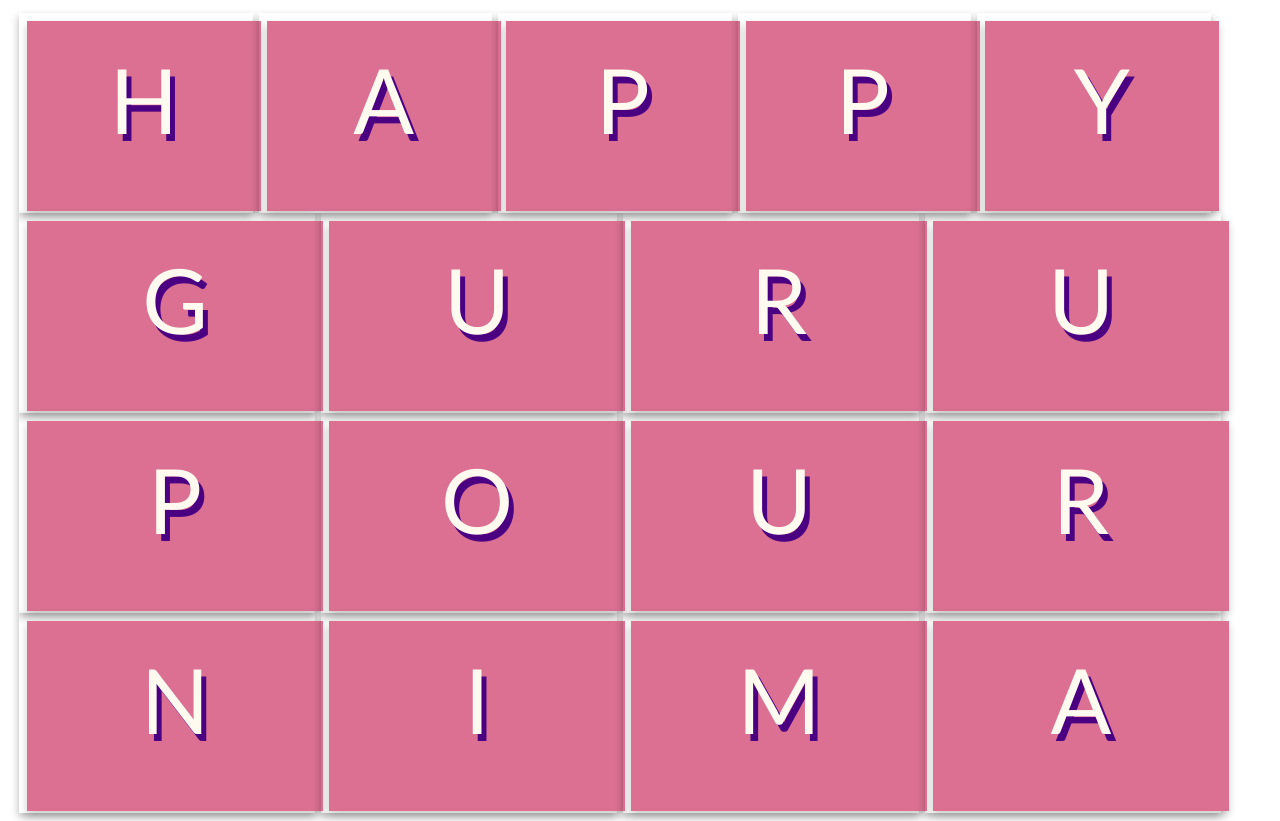
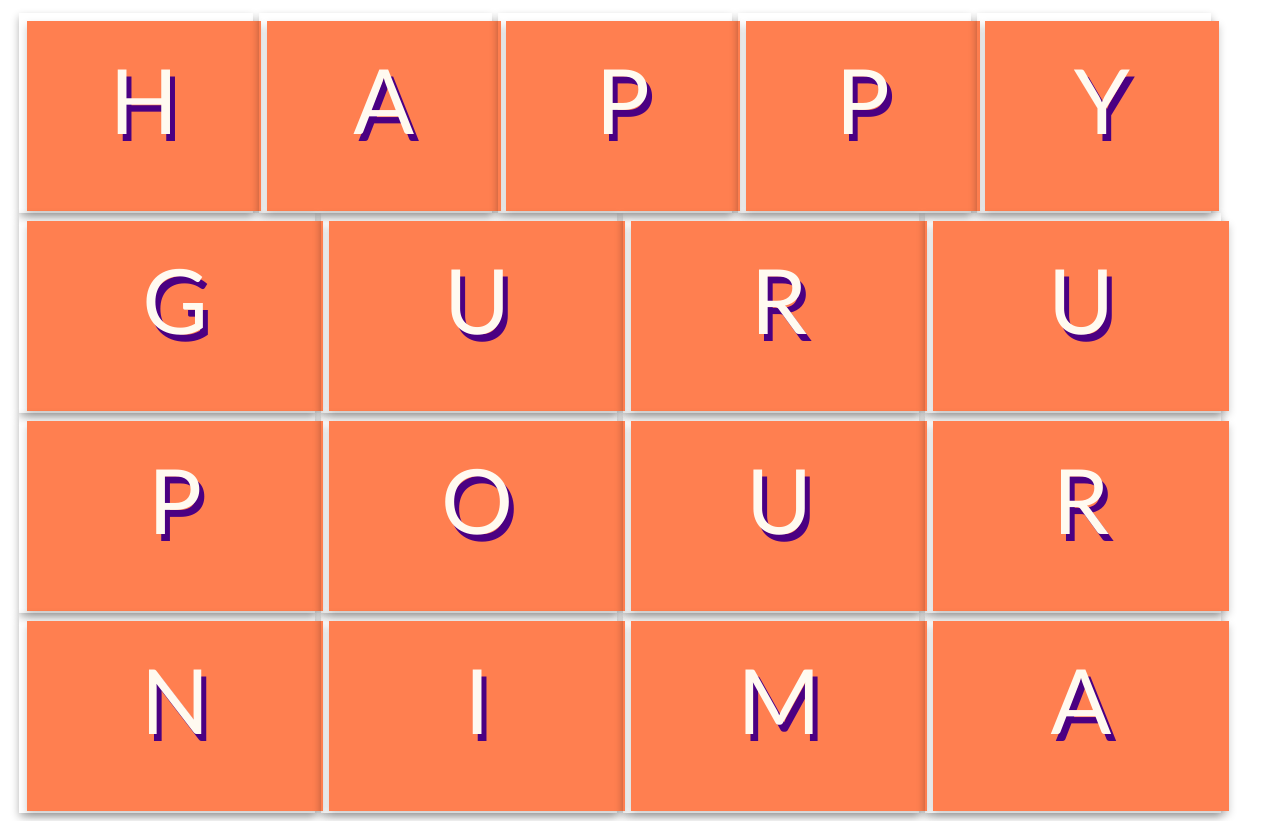
Before and after one commit to Rhuchita29/Gurupournima, a plain HTML site: page index.html in a window 1280 px wide. Shown: the part 320-1141 px from the top of the page. Drawn offline with nearby package versions, Linux system fonts and the light colour scheme.

Commit message:
Update index.html

```diff
--- a/index.html
+++ b/index.html
@@ -48,7 +48,7 @@ body{
 }
 
 .flip-card-front {
-    background-color: #db7093;
+    background-color: #ff7f50;
     color: #fffaf0;
     padding: 25px;
     text-shadow: 5px 7px indigo;
@@ -420,7 +420,9 @@ p{
             </div>
             <div class="flip-card-back">
                 <a href="Final Video.wmv">
-                	A short Video
+                	A short Video<br>
+                    Click on the link <br>
+                    download the video and watch
                 </a>
             </div>
         </div>
```
